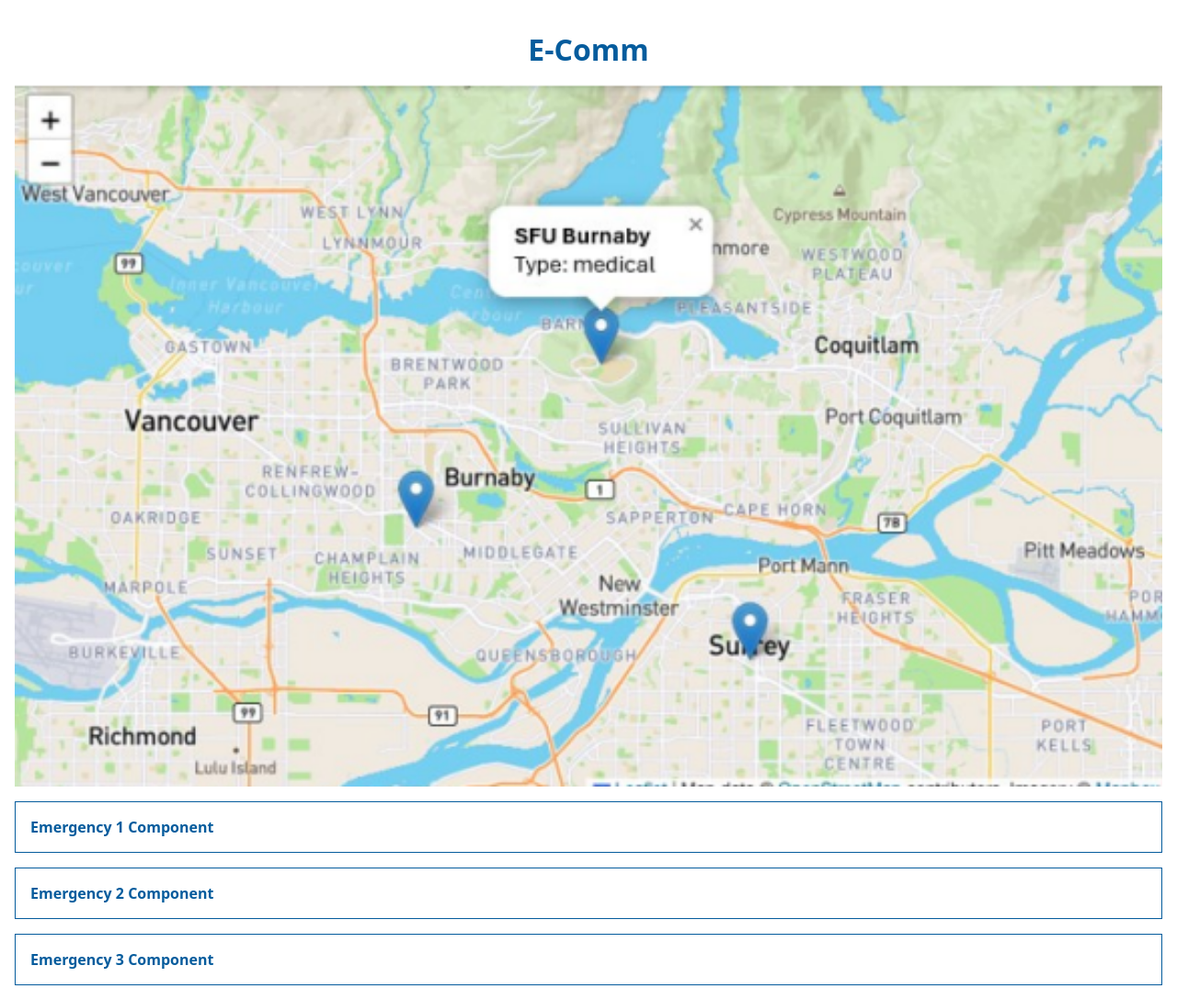
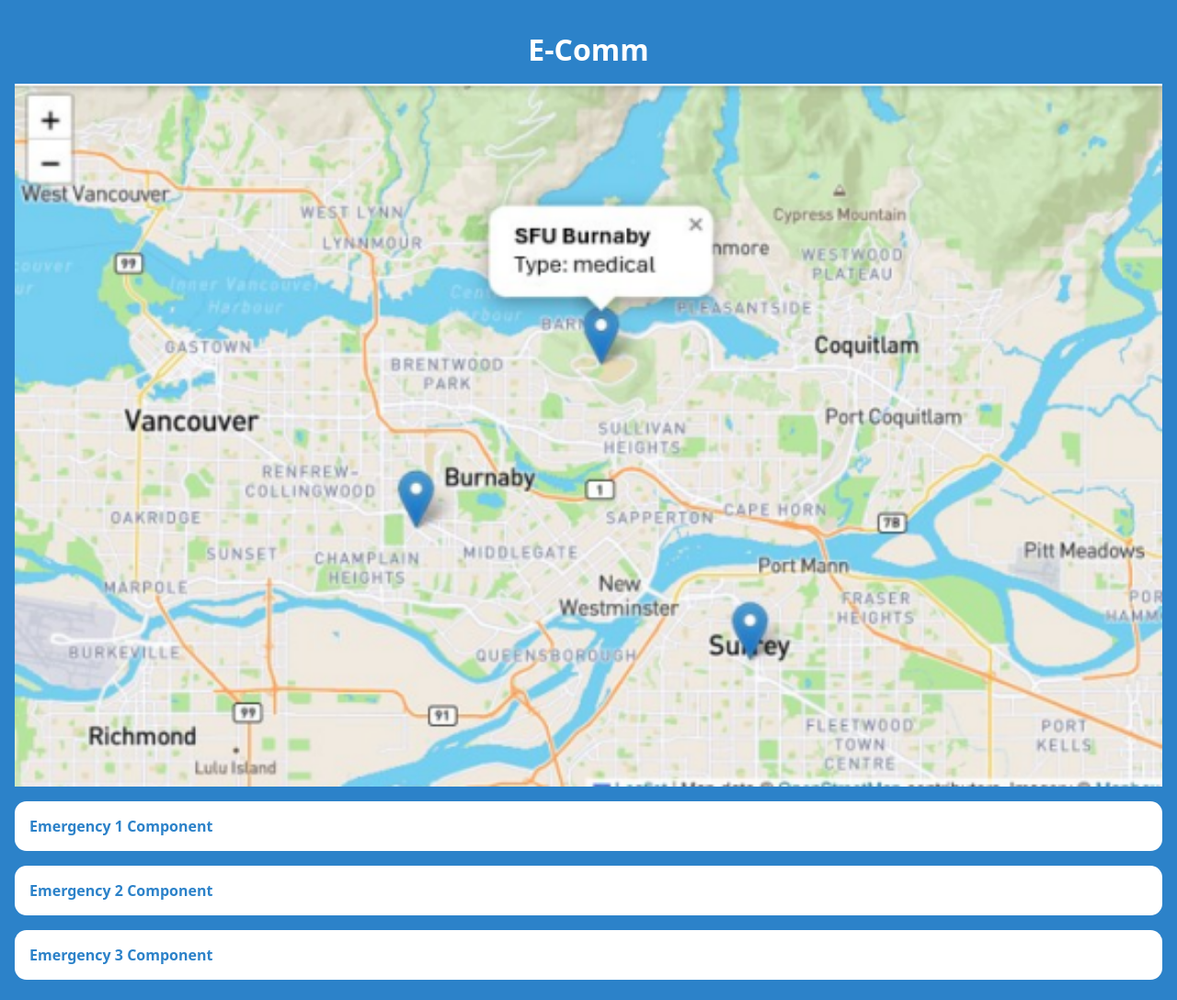
Before and after one commit to BambooShampoo/CMPT272Project, a React (Vite) app: page / in a window 1280 px wide. Shown: the whole page at 92% size. Built offline with nearby package versions, Linux system fonts and the light colour scheme.

Commit message:
Change background colour and round corners

```diff
--- a/src/App.css
+++ b/src/App.css
@@ -1,13 +1,18 @@
+/* Colours used:
+ * #2c82c9 blue
+ */
+
 * {
   padding: 0;
   margin: 0;
   font-family: Noto Sans, sans-serif;
+  background-color: #2c82c9;
 }
 
 .title {
   margin-top: 1em;
   text-align: center;
-  color: #055C9D;
+  color: white;
 }
 
 .map {
@@ -29,11 +34,12 @@
   display: flex;
   flex-direction: column;
   gap: 1em;
-  color: #055C9D;
+  color: #2c82c9;
   font-weight: bold;
 }
 
 .emergencies li {
   padding: 1em;
-  border: 1px solid #055C9D;
+  border-radius: 0.8em;
+  background-color: white;
 }
```
